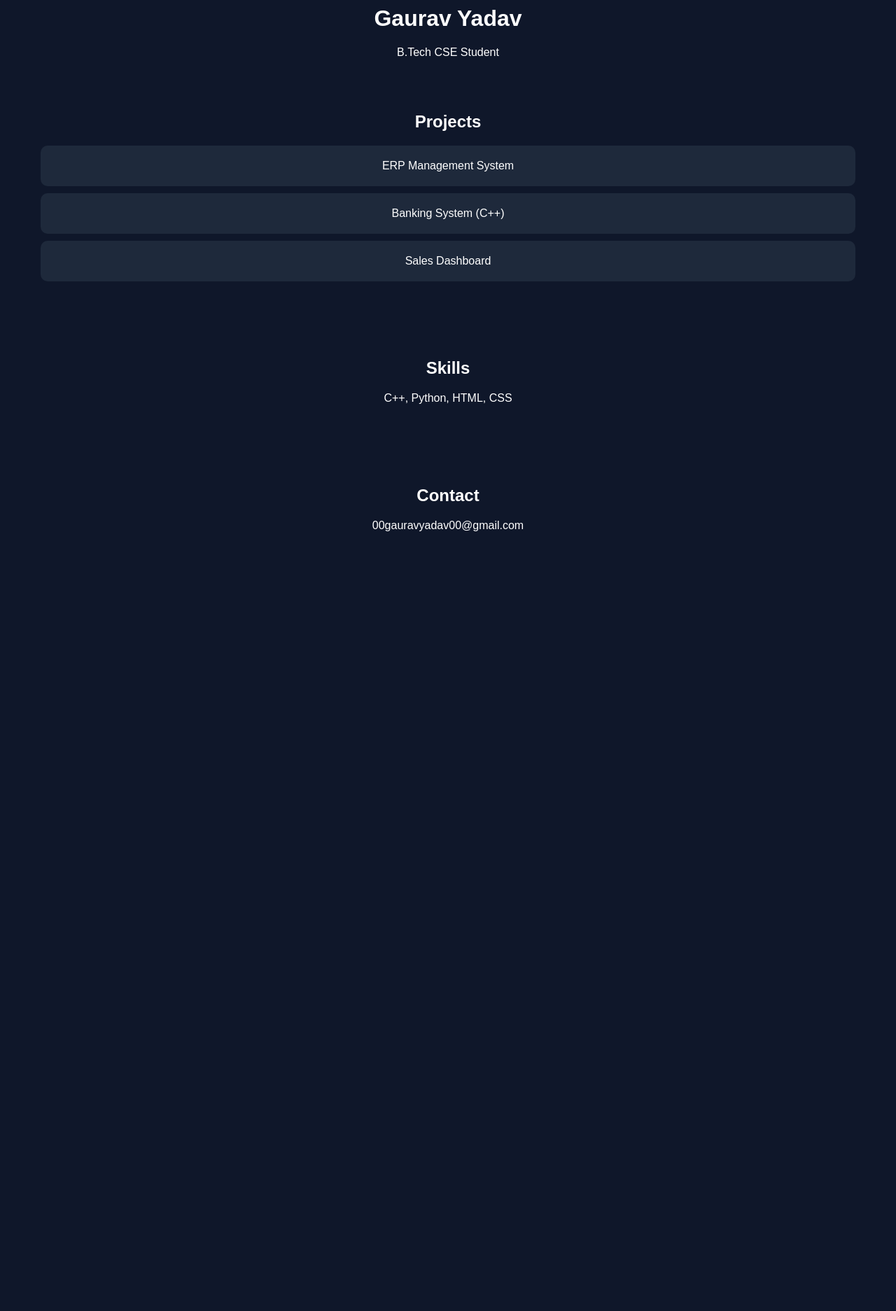
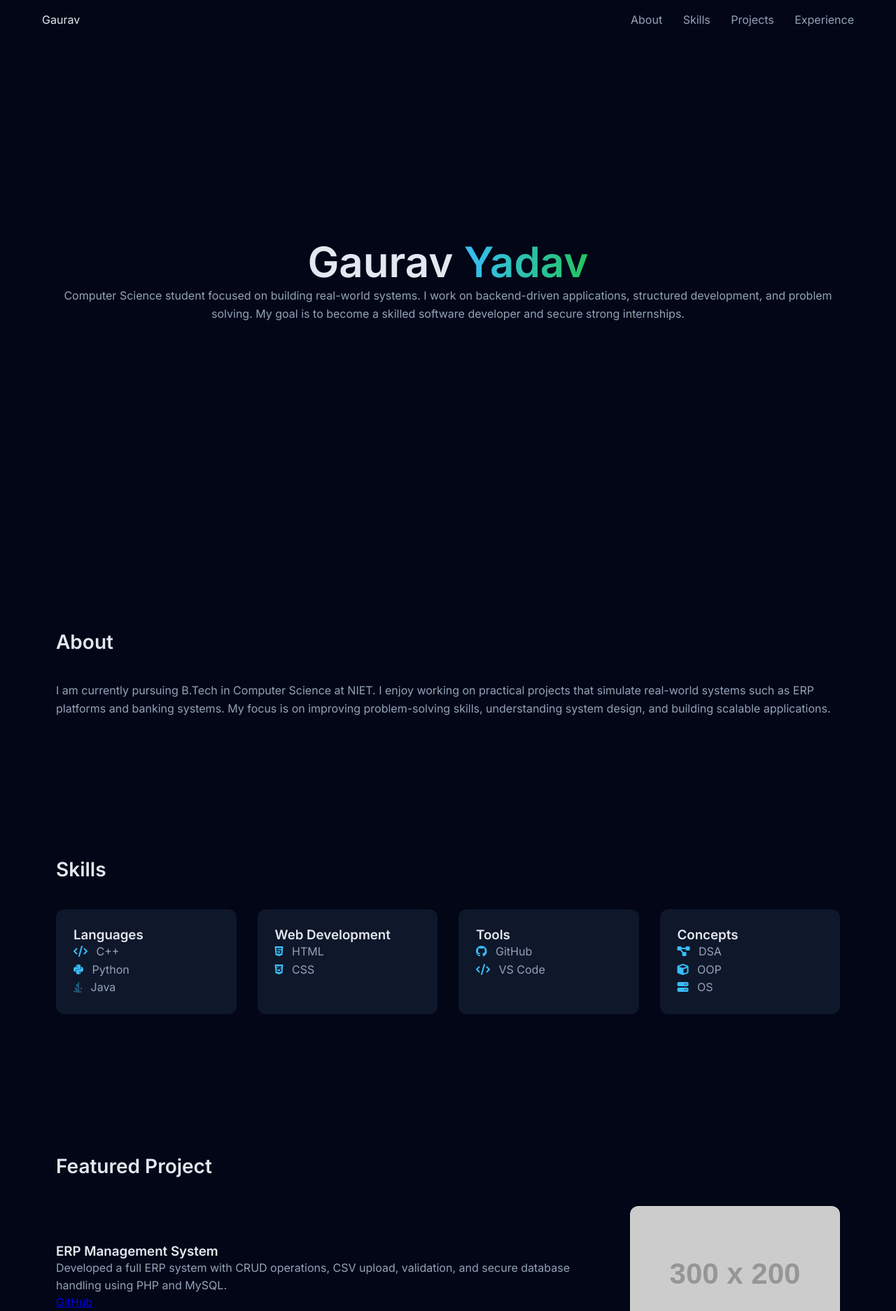
Before and after one commit to GauravYadav0606/gauravyadav0606.github.io, a plain HTML site: page index.html in a window 1280 px wide. Shown: the top 1873 px of the page at 70% size. Before the commit the page ends 824 px from the top, so only its background shows below. Drawn offline with Linux system fonts and the light colour scheme; placeholder pictures from the web are drawn by us.

Commit message:
Update index.html

```diff
--- a/index.html
+++ b/index.html
@@ -1,36 +1,230 @@
-<html>
+<!DOCTYPE html>
+<html lang="en">
 <head>
-<title>Gaurav Portfolio</title>
+<meta charset="UTF-8">
+<meta name="viewport" content="width=device-width, initial-scale=1.0">
+<title>Gaurav Yadav | Portfolio</title>
+
+<link href="https://fonts.googleapis.com/css2?family=Inter:wght@300;400;600&display=swap" rel="stylesheet">
+<link rel="stylesheet" href="https://cdnjs.cloudflare.com/ajax/libs/font-awesome/6.5.0/css/all.min.css">
+
 <style>
-body {font-family: Arial; background:#0f172a; color:white; text-align:center;}
-.section {padding:40px;}
-.card {background:#1e293b; margin:10px; padding:20px; border-radius:10px;}
+*{margin:0;padding:0;box-sizing:border-box;}
+
+body{
+  font-family:'Inter',sans-serif;
+  background:#020617;
+  color:#e2e8f0;
+}
+
+/* layout */
+section{padding:100px 80px;}
+h2{margin-bottom:40px;font-size:28px;}
+p{color:#94a3b8;line-height:1.6;}
+
+/* navbar */
+nav{
+  position:fixed;
+  width:100%;
+  padding:18px 60px;
+  display:flex;
+  justify-content:space-between;
+  backdrop-filter:blur(10px);
+}
+
+nav a{
+  margin-left:25px;
+  color:#94a3b8;
+  text-decoration:none;
+}
+
+nav a:hover{color:white;}
+
+/* hero */
+.hero{
+  height:100vh;
+  display:flex;
+  flex-direction:column;
+  justify-content:center;
+  align-items:center;
+  text-align:center;
+}
+
+.hero h1{
+  font-size:60px;
+}
+
+.gradient{
+  background:linear-gradient(90deg,#38bdf8,#22c55e);
+  -webkit-background-clip:text;
+  -webkit-text-fill-color:transparent;
+}
+
+/* skills */
+.skills-grid{
+  display:grid;
+  grid-template-columns:repeat(auto-fit,minmax(200px,1fr));
+  gap:30px;
+}
+
+.skill-category{
+  background:#0f172a;
+  padding:25px;
+  border-radius:12px;
+}
+
+.skill-category i{
+  color:#38bdf8;
+  margin-right:8px;
+}
+
+/* cards */
+.card{
+  background:#0f172a;
+  padding:25px;
+  border-radius:12px;
+  margin-bottom:20px;
+}
+
+/* project */
+.featured{
+  display:flex;
+  gap:30px;
+  align-items:center;
+}
+
+.featured img{
+  width:300px;
+  border-radius:12px;
+}
+
+/* footer */
+footer{
+  text-align:center;
+  padding:40px;
+  color:#64748b;
+}
 </style>
 </head>
 
 <body>
 
-<h1>Gaurav Yadav</h1>
-<p>B.Tech CSE Student</p>
+<nav>
+  <div>Gaurav</div>
+  <div>
+    <a href="#about">About</a>
+    <a href="#skills">Skills</a>
+    <a href="#projects">Projects</a>
+    <a href="#experience">Experience</a>
+  </div>
+</nav>
 
-<div class="section">
-<h2>Projects</h2>
+<!-- HERO -->
+<section class="hero">
+  <h1>Gaurav <span class="gradient">Yadav</span></h1>
+  <p>
+    Computer Science student focused on building real-world systems.
+    I work on backend-driven applications, structured development, and problem solving.
+    My goal is to become a skilled software developer and secure strong internships.
+  </p>
+</section>
 
-<div class="card">ERP Management System</div>
-<div class="card">Banking System (C++)</div>
-<div class="card">Sales Dashboard</div>
+<!-- ABOUT -->
+<section id="about">
+  <h2>About</h2>
+  <p>
+    I am currently pursuing B.Tech in Computer Science at NIET.
+    I enjoy working on practical projects that simulate real-world systems such as ERP platforms and banking systems.
+    My focus is on improving problem-solving skills, understanding system design, and building scalable applications.
+  </p>
+</section>
 
-</div>
+<!-- SKILLS -->
+<section id="skills">
+  <h2>Skills</h2>
 
-<div class="section">
-<h2>Skills</h2>
-<p>C++, Python, HTML, CSS</p>
-</div>
+  <div class="skills-grid">
 
-<div class="section">
-<h2>Contact</h2>
-<p>00gauravyadav00@gmail.com</p>
-</div>
+    <div class="skill-category">
+      <h3>Languages</h3>
+      <p><i class="fa-solid fa-code"></i> C++</p>
+      <p><i class="fa-brands fa-python"></i> Python</p>
+      <p><i class="fa-brands fa-java"></i> Java</p>
+    </div>
+
+    <div class="skill-category">
+      <h3>Web Development</h3>
+      <p><i class="fa-brands fa-html5"></i> HTML</p>
+      <p><i class="fa-brands fa-css3-alt"></i> CSS</p>
+    </div>
+
+    <div class="skill-category">
+      <h3>Tools</h3>
+      <p><i class="fa-brands fa-github"></i> GitHub</p>
+      <p><i class="fa-solid fa-code"></i> VS Code</p>
+    </div>
+
+    <div class="skill-category">
+      <h3>Concepts</h3>
+      <p><i class="fa-solid fa-diagram-project"></i> DSA</p>
+      <p><i class="fa-solid fa-cube"></i> OOP</p>
+      <p><i class="fa-solid fa-server"></i> OS</p>
+    </div>
+
+  </div>
+</section>
+
+<!-- PROJECTS -->
+<section id="projects">
+  <h2>Featured Project</h2>
+
+  <div class="featured">
+    <div>
+      <h3>ERP Management System</h3>
+      <p>
+        Developed a full ERP system with CRUD operations, CSV upload, validation,
+        and secure database handling using PHP and MySQL.
+      </p>
+      <a href="https://github.com/GauravYadav0606/ERP-Management-System" target="_blank">GitHub</a>
+    </div>
+
+    <img src="https://via.placeholder.com/300x200">
+  </div>
+
+  <h2 style="margin-top:60px;">Other Projects</h2>
+
+  <div class="card">
+    <h3>Banking System</h3>
+    <p>C++ banking system with authentication and transactions.</p>
+    <a href="https://github.com/GauravYadav0606/Banking-System-Project">GitHub</a>
+  </div>
+
+</section>
+
+<!-- EXPERIENCE -->
+<section id="experience">
+  <h2>Experience</h2>
+
+  <div class="card">
+    <h3>Smart India Hackathon (SIH)</h3>
+    <p>
+      Selected for second round. Worked on AI-based career guidance system.
+      Gained experience in teamwork and product thinking.
+    </p>
+  </div>
+
+  <div class="card">
+    <h3>IdeaHack 2.0</h3>
+    <p>
+      Led a team and pitched a startup-level idea. Developed communication and leadership skills.
+    </p>
+  </div>
+
+</section>
+
+<footer>
+  <p>© 2026 Gaurav Yadav</p>
+</footer>
 
 </body>
 </html>
```
